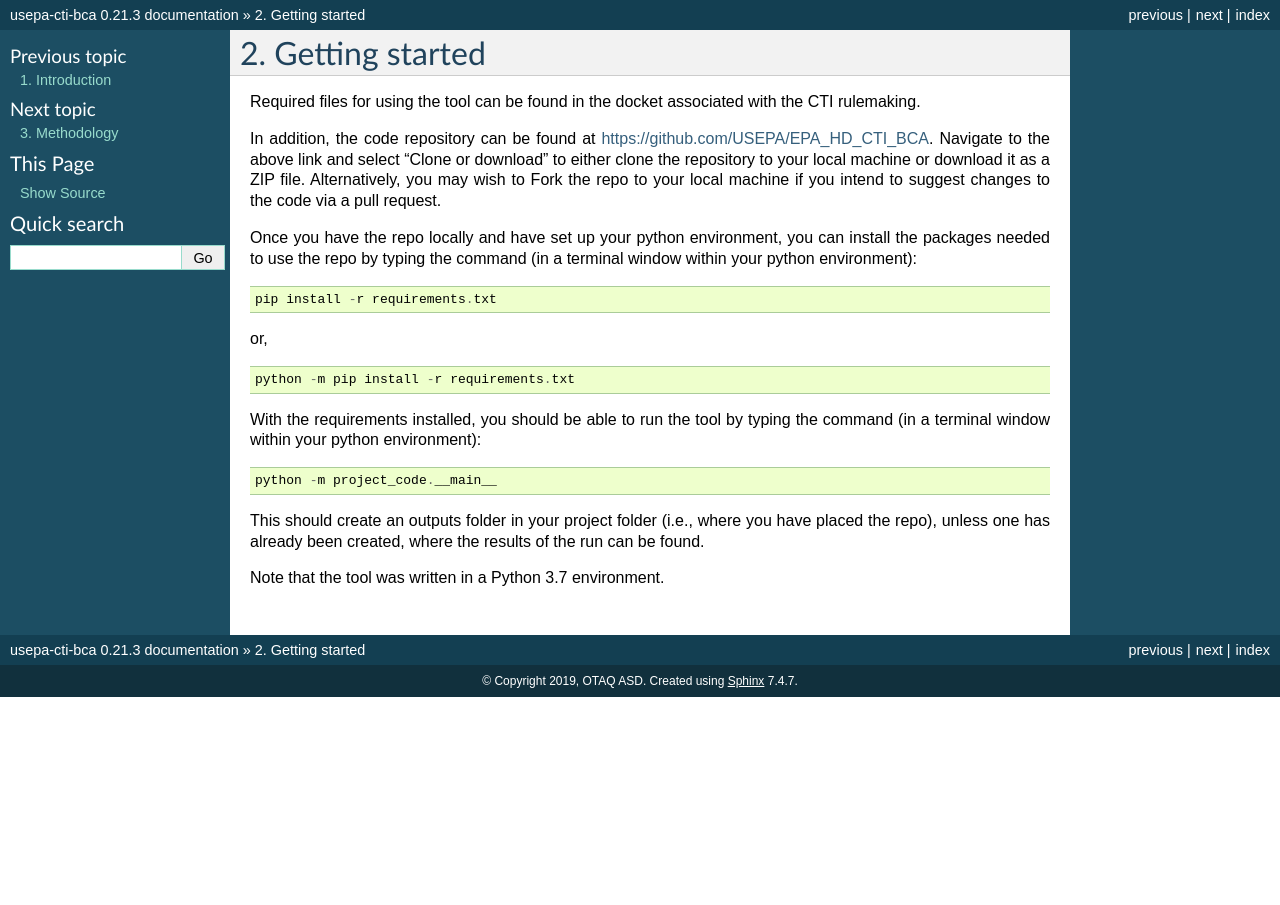
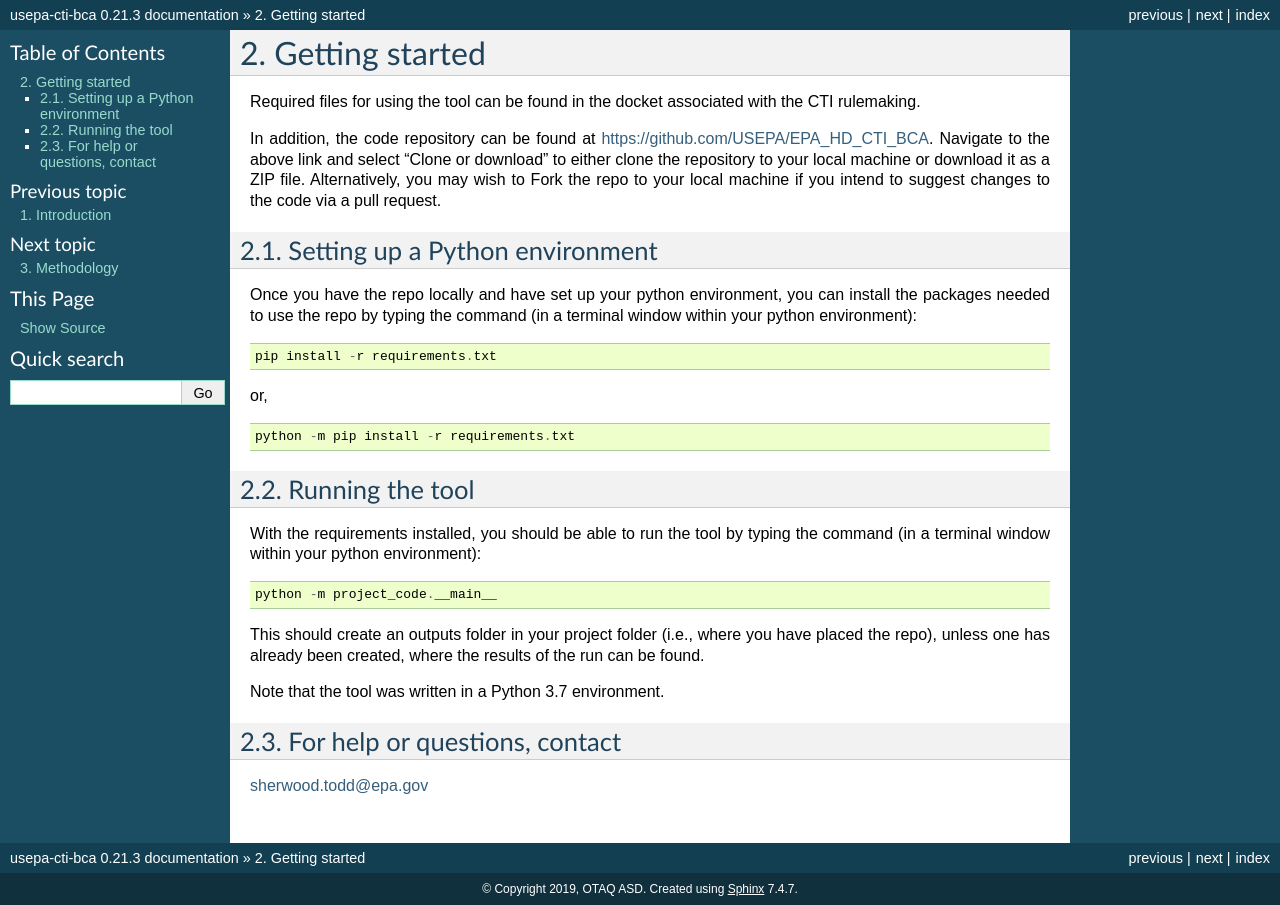
Before and after one commit to USEPA/EPA_HD_CTI_BCA, a Sphinx documentation site: the page built from docs/source/getting_started.rst, in a window 1280 px wide. Built offline with Sphinx 7.4.7, drawn with Linux system fonts in a browser that asks for light colours.

Commit message:
adding contact info

```diff
--- a/docs/source/getting_started.rst
+++ b/docs/source/getting_started.rst
@@ -6,6 +6,8 @@ In addition, the code repository can be found at https://github.com/USEPA/EPA_HD
 Navigate to the above link and select "Clone or download" to either clone the repository to your local machine or download it as a ZIP file. Alternatively, you may wish to Fork the repo to your
 local machine if you intend to suggest changes to the code via a pull request.
 
+Setting up a Python environment
+^^^^^^^^^^^^^^^^^^^^^^^^^^^^^^^
 Once you have the repo locally and have set up your python environment, you can install the packages needed to use the repo by typing the command (in a terminal window within your python environment):
 
 ::
@@ -18,6 +20,8 @@ or,
 
     python -m pip install -r requirements.txt
 
+Running the tool
+^^^^^^^^^^^^^^^^
 With the requirements installed, you should be able to run the tool by typing the command (in a terminal window within your python environment):
 
 ::
@@ -27,3 +31,7 @@ With the requirements installed, you should be able to run the tool by typing th
 This should create an outputs folder in your project folder (i.e., where you have placed the repo), unless one has already been created, where the results of the run can be found.
 
 Note that the tool was written in a Python 3.7 environment.
+
+For help or questions, contact
+^^^^^^^^^^^^^^^^^^^^^^^^^^^^^^
+sherwood.todd@epa.gov
```
